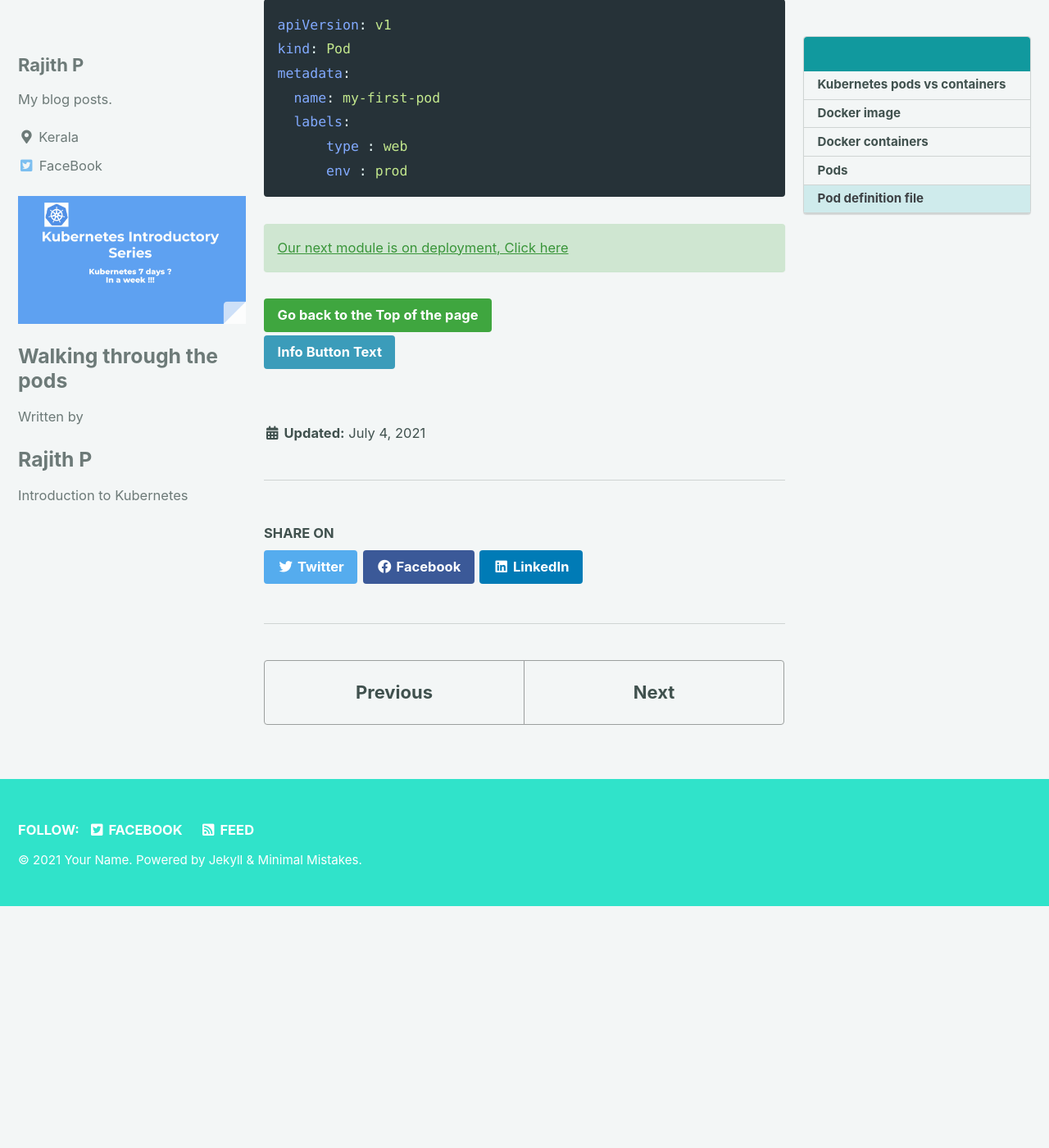
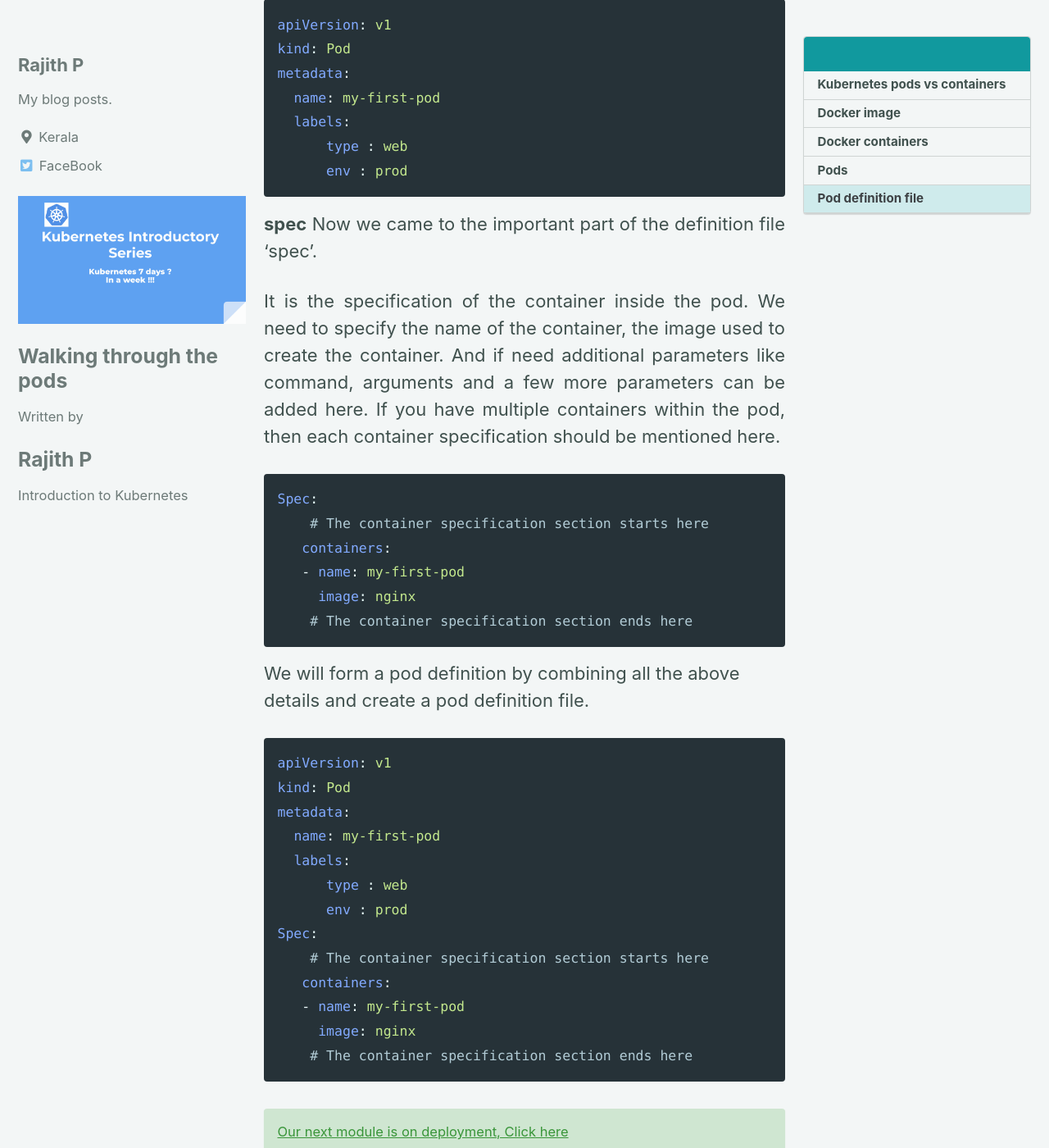
Before and after one commit to mangodairy/devsite, a Jekyll site: the page built from _Kubernetes/WalkingThroughThePodsPart1.md, in a window 1280 px wide and 1400 px high, scrolled down 5301 px. Shown: the whole window at 82% size. Built offline with Jekyll 4.4.1, drawn with Linux system fonts in a browser that asks for light colours; cached includes are drawn as plain includes; before the commit the page ends 6406 px from its top, so only the background shows below that.

Commit message:
Added index.md

````diff
--- a/_Kubernetes/WalkingThroughThePodsPart1.md
+++ b/_Kubernetes/WalkingThroughThePodsPart1.md
@@ -161,6 +161,39 @@ metadata:
       env : prod
 ```
 
+**spec** Now we came to the important part of the definition file 'spec'.
+{: style="text-align: justify;"}
+
+It is the specification of the container inside the pod.
+We need to specify the name of the container, the image used to create the container. And if need additional parameters like command, arguments and a few more parameters can be added here. If you have multiple containers within the pod, then each container specification should be mentioned here.
+{: style="text-align: justify;"}
+```yaml
+Spec:
+    # The container specification section starts here
+   containers:
+   - name: my-first-pod
+     image: nginx
+    # The container specification section ends here
+```
+
+We will form a pod definition by combining all the above details and create a pod definition file.
+
+```yaml
+apiVersion: v1
+kind: Pod
+metadata:
+  name: my-first-pod
+  labels:
+      type : web
+      env : prod
+Spec:
+    # The container specification section starts here
+   containers:
+   - name: my-first-pod
+     image: nginx
+    # The container specification section ends here
+```
+
 {: .notice--success}
 {: style="text-align: justify;"}
 
````
